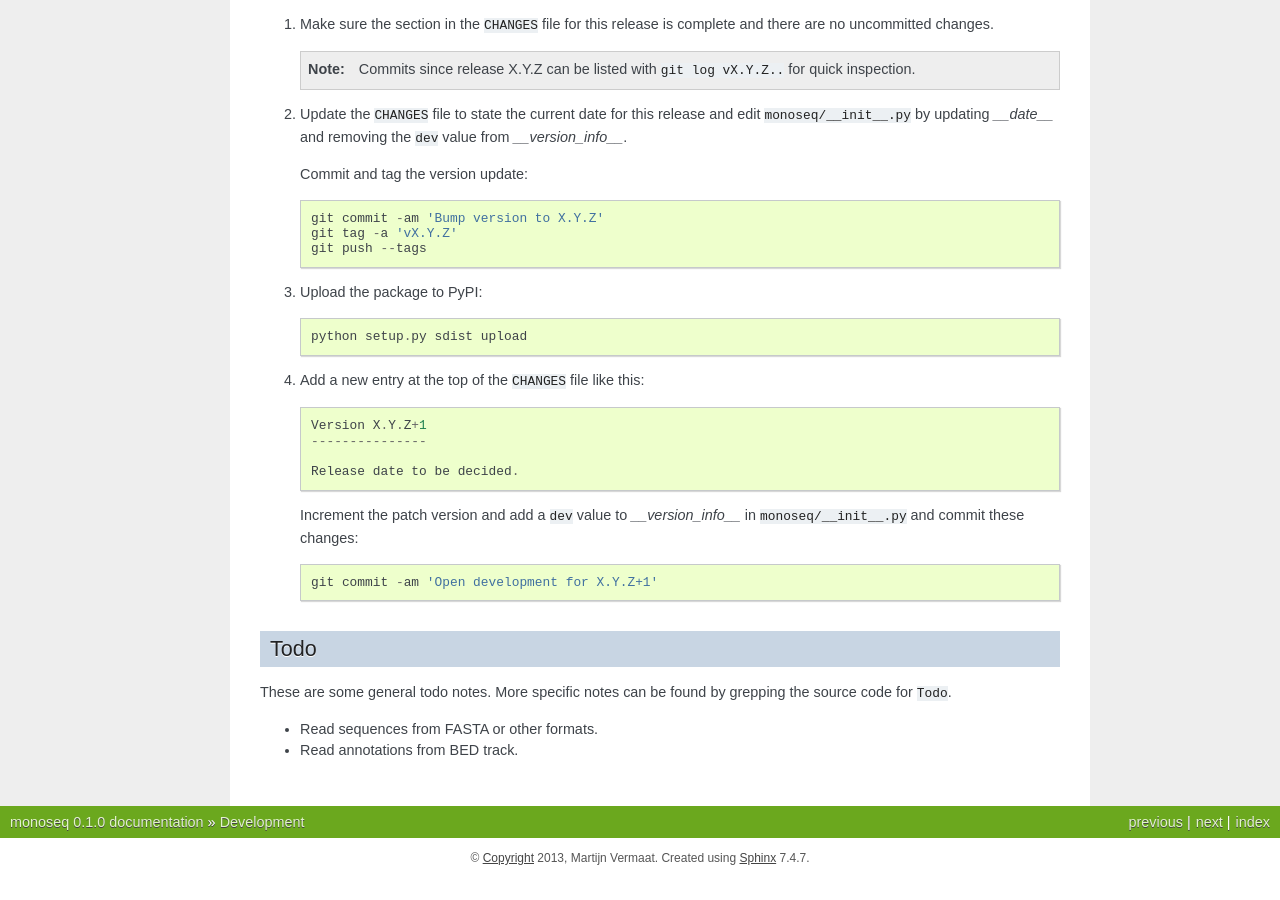
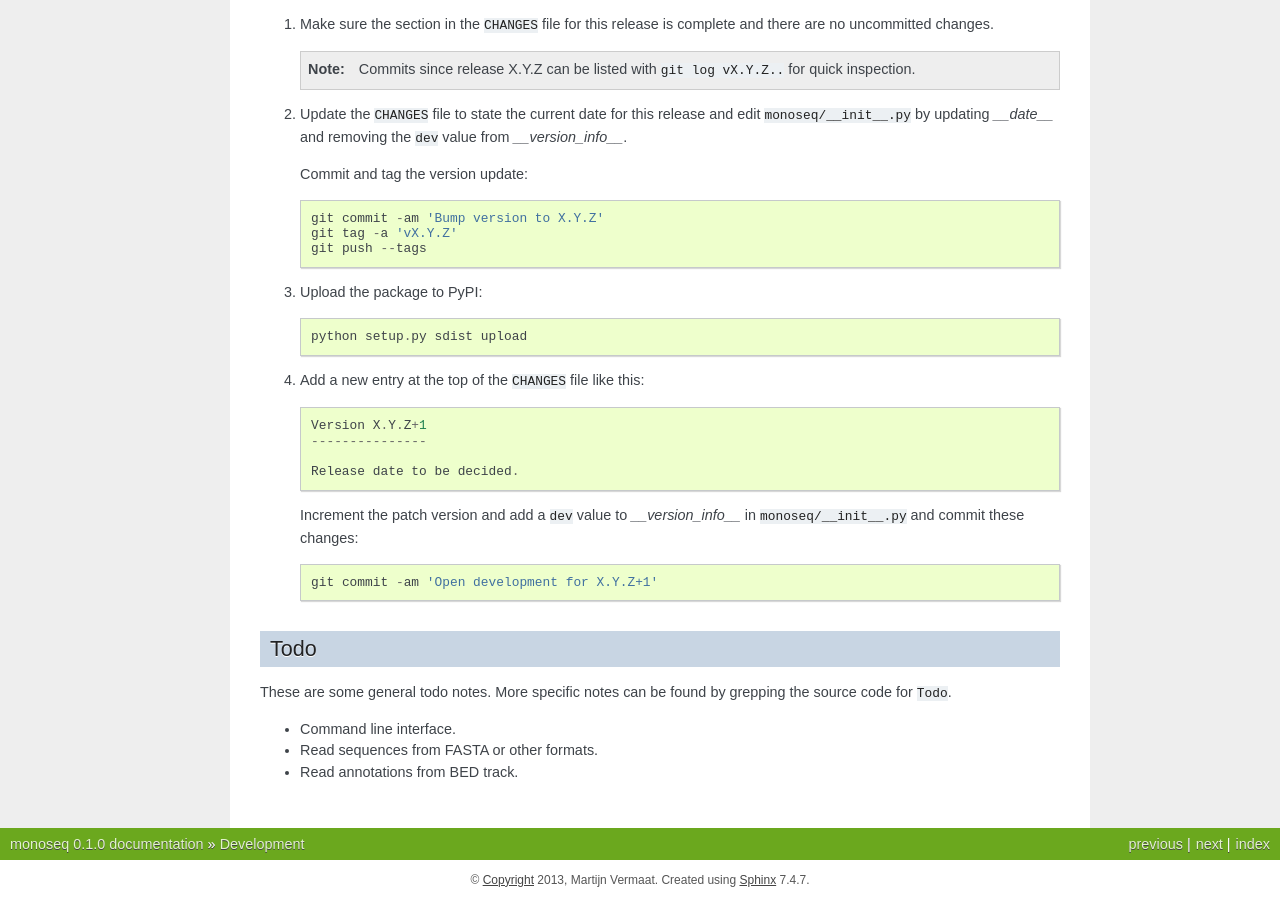
Before and after one commit to martijnvermaat/monoseq, a Sphinx documentation site: the page built from doc/development.rst, in a window 1280 px wide and 900 px high, scrolled down 776 px. Built offline with Sphinx 7.4.7, drawn with Linux system fonts in a browser that asks for light colours; before the commit the page ends 1654 px from its top, so only the background shows below that.

Commit message:
Todo note

```diff
--- a/doc/development.rst
+++ b/doc/development.rst
@@ -89,6 +89,7 @@ Todo
 These are some general todo notes. More specific notes can be found by
 grepping the source code for ``Todo``.
 
+* Command line interface.
 * Read sequences from FASTA or other formats.
 * Read annotations from BED track.
 
```
